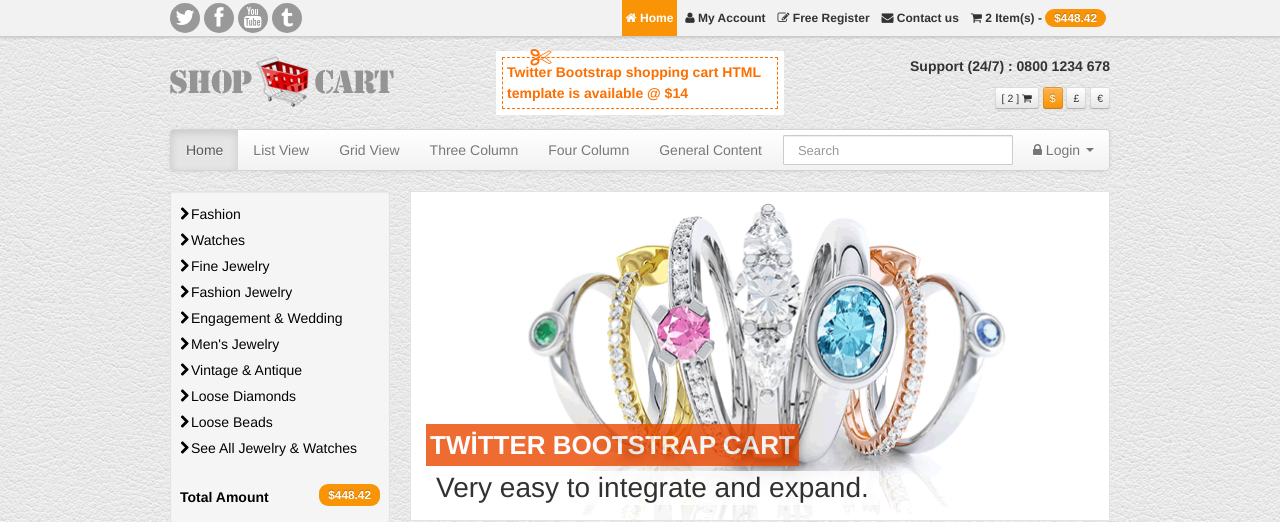
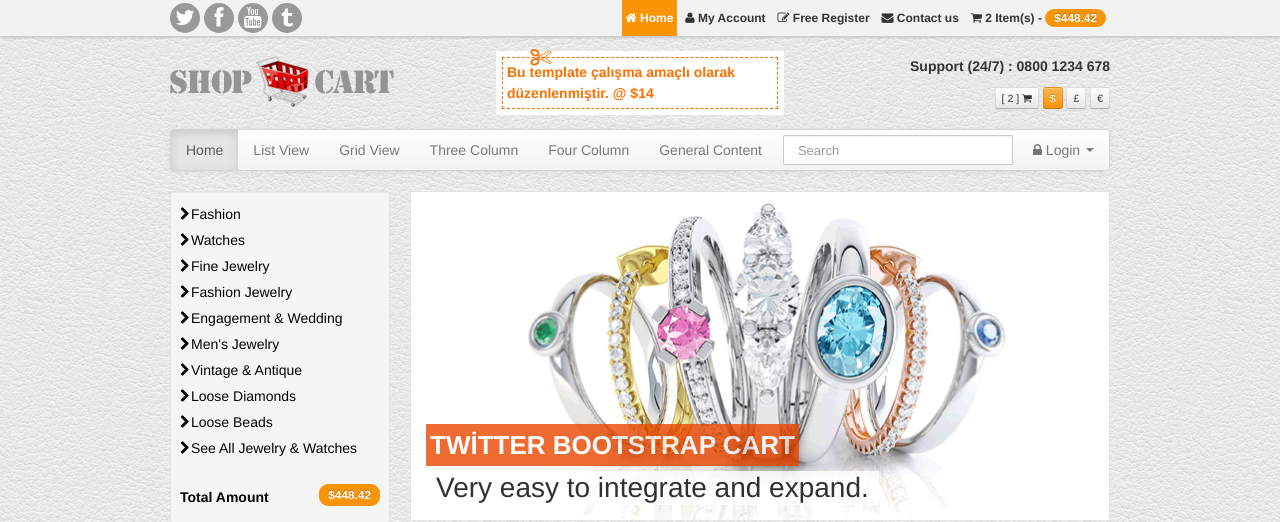
Before and after one commit to mertdr1/DjangoECommerce, a Django app: page / in a window 1280 px wide. Shown: the top 522 px of the page. Run offline with Django 3.2, Linux system fonts and the light colour scheme; data comes from the database, SQL or seed files in the repository.

Commit message:
Header was changed

```diff
--- a/home/templates/header.html
+++ b/home/templates/header.html
@@ -33,7 +33,7 @@
 	<div class="offerNoteWrapper">
 	<h1 class="dotmark">
 	<i class="icon-cut"></i>
-	Twitter Bootstrap shopping cart HTML template is available @ $14
+	Bu template çalışma amaçlı olarak düzenlenmiştir. @ $14
 	</h1>
 	</div>
 	</div>
```
